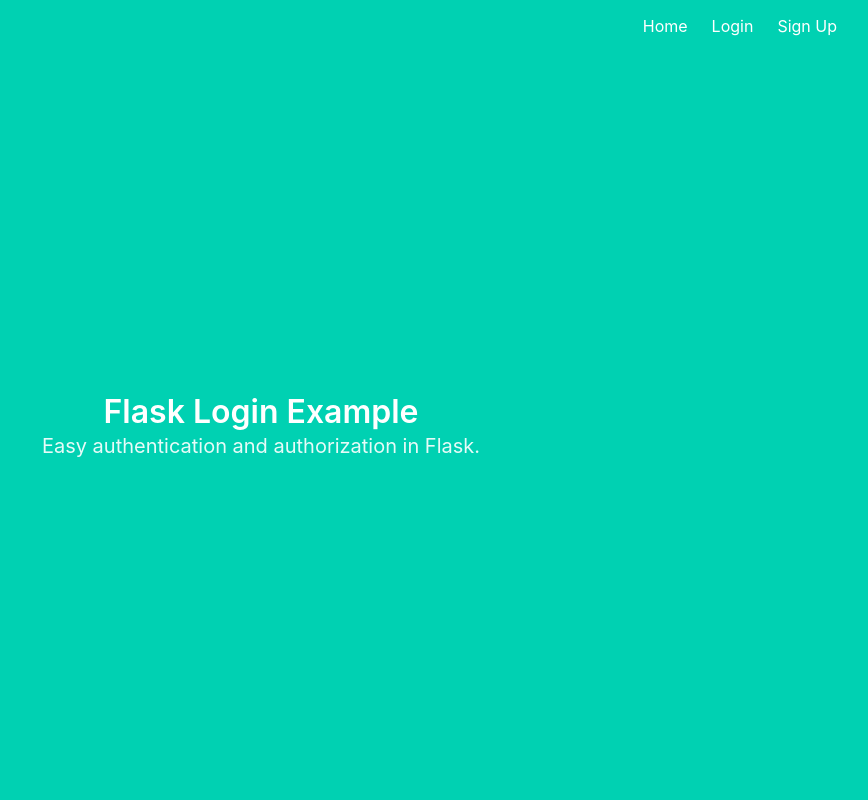
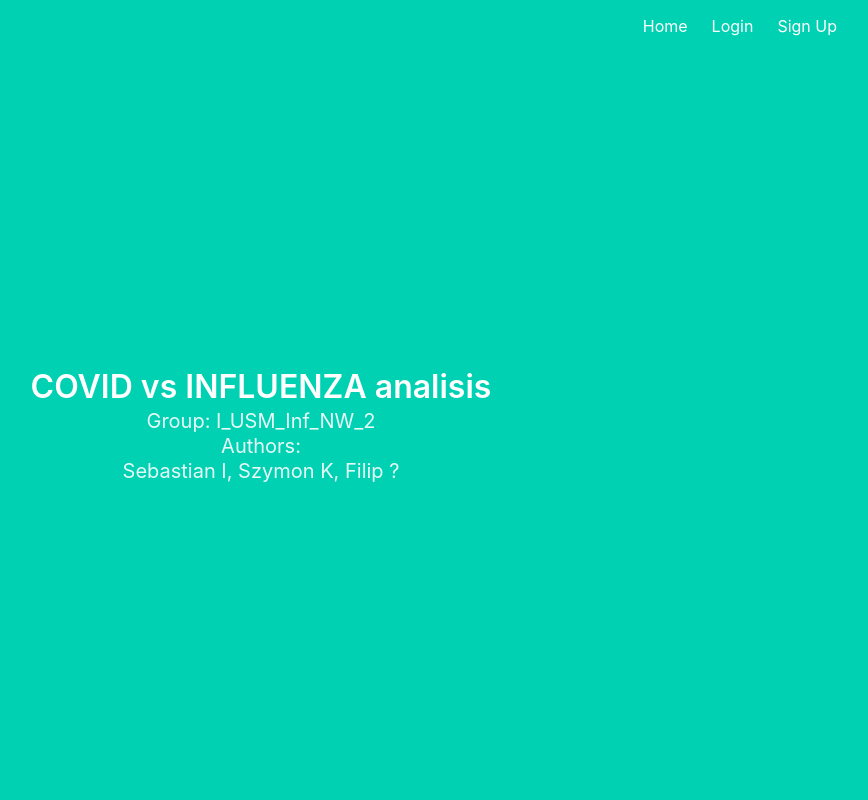
Before and after one commit to yellowBunnyy/python_api_proj, a Flask app: page / in a window 1280 px wide. Shown: the whole page, without its empty margins (379-1247 px from the left). Run offline with Flask 2, Linux system fonts and the light colour scheme; parts of the project's set-up code (start-up, migrations or seed data) failed here and were passed over.

Commit message:
reoaganize folders

```diff
--- a/create_db.py
+++ b/create_db.py
@@ -1,3 +1,3 @@
 from src import create_app, models, db
 db.create_all(app=create_app())
-print("Database and user table was created!!")
+print("Database and user table was created!!||||||||")
--- a/docker-compose.yml
+++ b/docker-compose.yml
@@ -6,7 +6,7 @@
       - 5000:5000
     environment:
       - SECRET=SECRET1
-      - SQLALCHEMY_DATABASE_URI=sqlite:////src/db.sqlite
+      - SQLALCHEMY_DATABASE_URI=sqlite:////src/database/db.sqlite
     volumes:
       - .:/usr/my_app
       - ./src/:/src/
--- a/src/templates/index.html
+++ b/src/templates/index.html
@@ -2,9 +2,15 @@
 
 {% block content %}
 <h1 class="title">
-  Flask Login Example
+  COVID vs INFLUENZA analisis
 </h1>
 <h2 class="subtitle">
-  Easy authentication and authorization in Flask.
+  Group: I_USM_Inf_NW_2
+  <br>
+  Authors:
+  <br>
+  Sebastian I,
+  Szymon K,
+  Filip ?
 </h2>
 {% endblock %}
```
Also changed, not shown: src/utilities/__init__.py (added), 3 other files.
